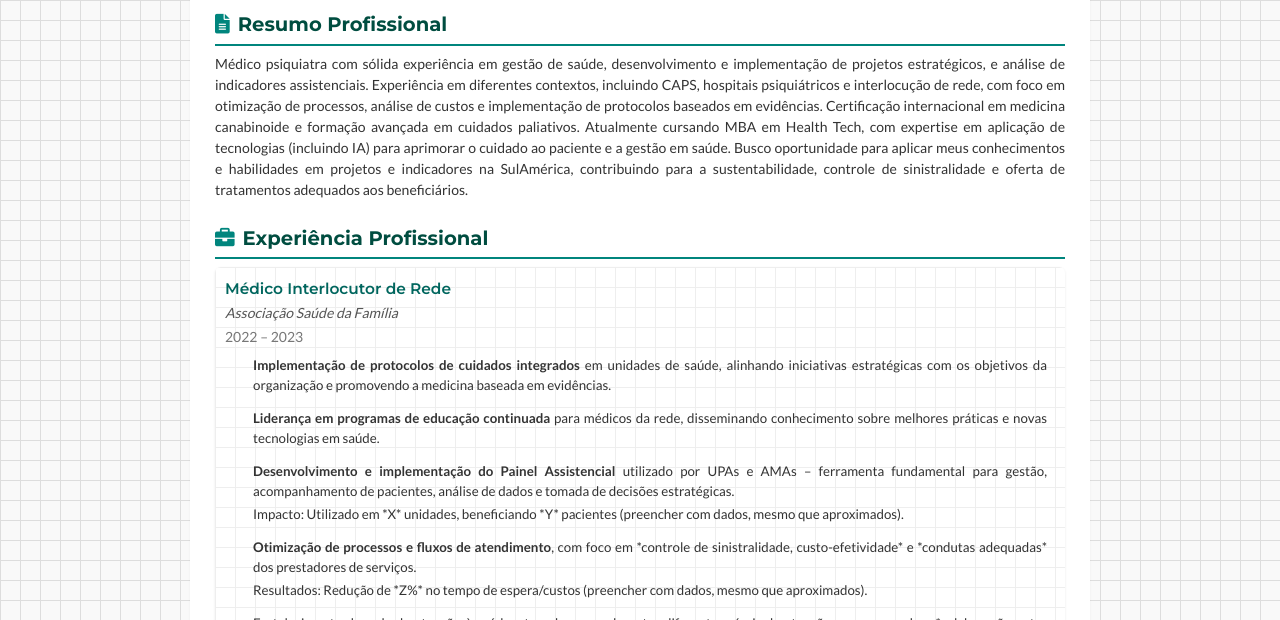
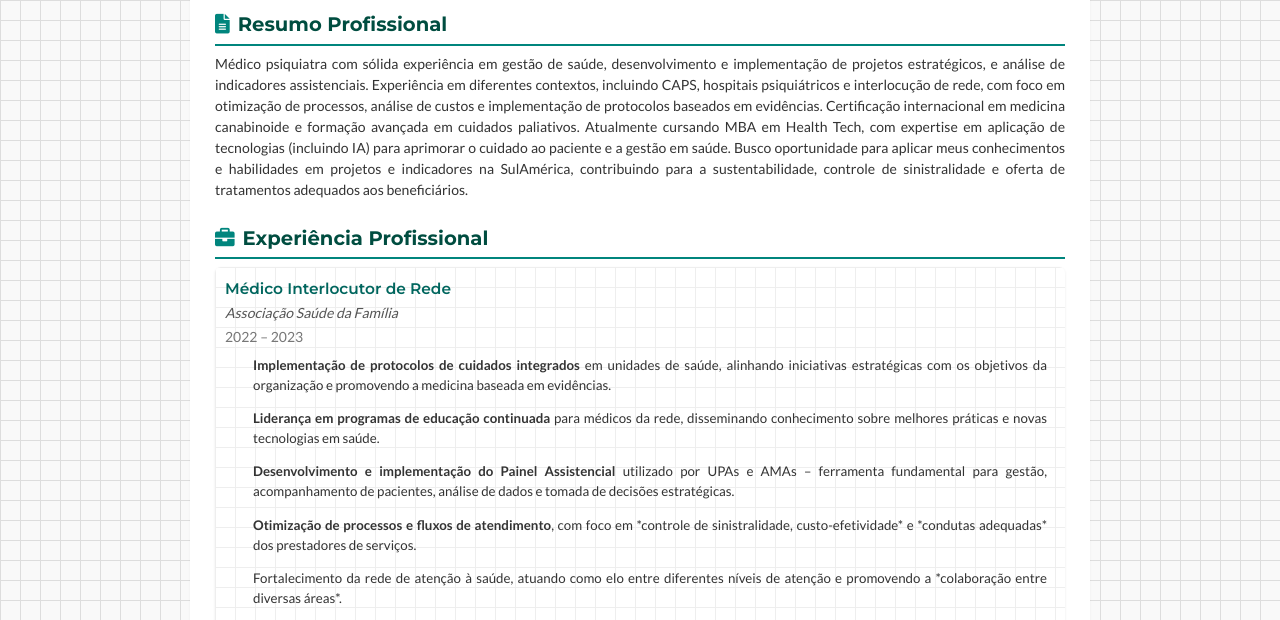
Before and after one commit to healthhealth/dr, a plain HTML site: page index.html in a window 1280 px wide. Shown: the part 180-800 px from the top of the page. Drawn offline with Linux system fonts and the light colour scheme.

Commit message:
Atualizar o index.html

```diff
--- a/index.html
+++ b/index.html
@@ -280,9 +280,9 @@
                     <li><b>Implementação de protocolos de cuidados integrados</b> em unidades de saúde, alinhando iniciativas estratégicas com os objetivos da organização e promovendo a medicina baseada em evidências.</li>
                     <li><b>Liderança em programas de educação continuada</b> para médicos da rede, disseminando conhecimento sobre melhores práticas e novas tecnologias em saúde.</li>
                     <li><b>Desenvolvimento e implementação do Painel Assistencial</b> utilizado por UPAs e AMAs – ferramenta fundamental para gestão, acompanhamento de pacientes, análise de dados e tomada de decisões estratégicas.
-                    <span class="break">Impacto: Utilizado em *X* unidades, beneficiando *Y* pacientes (preencher com dados, mesmo que aproximados).</span></li>
+
                     <li><b>Otimização de processos e fluxos de atendimento</b>, com foco em *controle de sinistralidade, custo-efetividade* e *condutas adequadas* dos prestadores de serviços.
-                    <span class="break">Resultados: Redução de *Z%* no tempo de espera/custos (preencher com dados, mesmo que aproximados).</span></li>
+
                     <li>Fortalecimento da rede de atenção à saúde, atuando como elo entre diferentes níveis de atenção e promovendo a *colaboração entre diversas áreas*.</li>
                     <li>Atuação direta na *análise de dados em saúde*, identificando *oportunidades de melhoria* e *desenvolvendo novas estratégias*.</li>
                 </ul>
```
